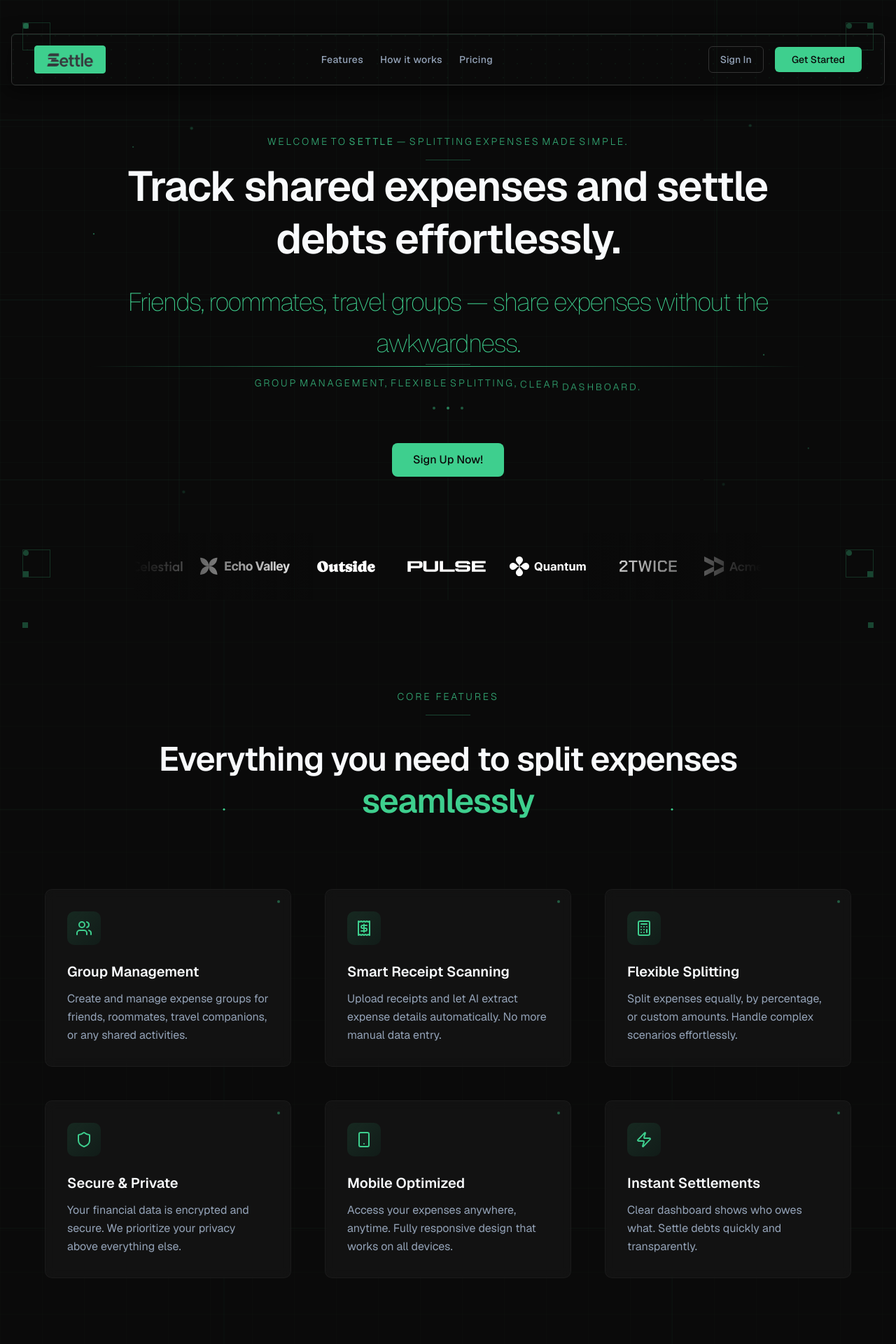
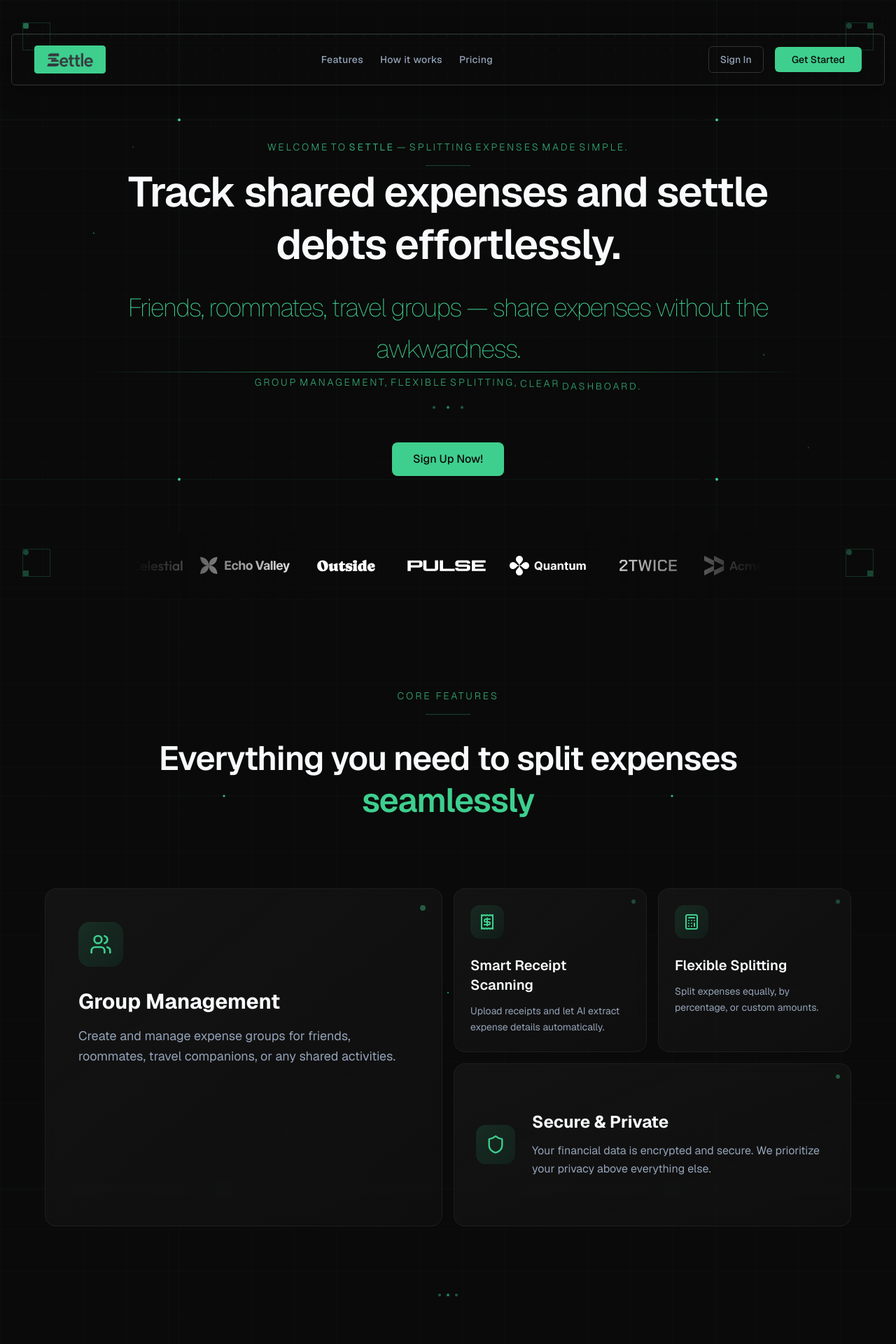
Before and after one commit to Namann-14/settle, a Next.js app: page / in a window 1280 px wide. Shown: the top 1920 px of the page at 70% size. Built offline with nearby package versions, Linux system fonts and the light colour scheme.

Commit message:
refactor: remove unused corner elements from multiple sections for cleaner code

```diff
--- a/src/app/globals.css
+++ b/src/app/globals.css
@@ -195,7 +195,7 @@
 .detail-dot {
   fill: #3ecf8e;
   opacity: 0;
-  animation: pulse-glow 3s ease-in-out infinite;
+  /* animation: pulse-glow 3s ease-in-out infinite; */
 }
 
 .corner-element {
--- a/src/components/mvpblocks/features-section.tsx
+++ b/src/components/mvpblocks/features-section.tsx
@@ -75,8 +75,8 @@ export default function FeaturesSection() {
         <rect width="100%" height="100%" fill="url(#features-grid)" />
         <line x1="0" y1="25%" x2="100%" y2="25%" className="features-grid-line" stroke="rgba(62,207,142,0.1)" strokeWidth="0.5" />
         <line x1="0" y1="75%" x2="100%" y2="75%" className="features-grid-line" stroke="rgba(62,207,142,0.1)" strokeWidth="0.5" />
-        <line x1="25%" y1="0" x2="25%" y2="100%" className="features-grid-line" stroke="rgba(62,207,142,0.1)" strokeWidth="0.5" />
-        <line x1="75%" y1="0" x2="75%" y2="100%" className="features-grid-line" stroke="rgba(62,207,142,0.1)" strokeWidth="0.5" />
+        <line x1="20%" y1="0" x2="20%" y2="100%" className="features-grid-line" stroke="rgba(62,207,142,0.1)" strokeWidth="0.5" />
+        <line x1="80%" y1="0" x2="80%" y2="100%" className="features-grid-line" stroke="rgba(62,207,142,0.1)" strokeWidth="0.5" />
 
         {/* Detail dots */}
         <circle cx="25%" cy="25%" r="1.5" className="features-detail-dot" fill={colors[200]} />
@@ -85,32 +85,6 @@ export default function FeaturesSection() {
         <circle cx="75%" cy="75%" r="1.5" className="features-detail-dot" fill={colors[200]} />
         <circle cx="50%" cy="50%" r="1" className="features-detail-dot" fill={colors[300]} />
       </svg>
-
-      {/* Corner elements */}
-      <div className="absolute top-8 left-8">
-        <div
-          className="w-2 h-2 opacity-30"
-          style={{ background: colors[200] }}
-        ></div>
-      </div>
-      <div className="absolute top-8 right-8">
-        <div
-          className="w-2 h-2 opacity-30"
-          style={{ background: colors[200] }}
-        ></div>
-      </div>
-      <div className="absolute bottom-8 left-8">
-        <div
-          className="w-2 h-2 opacity-30"
-          style={{ background: colors[200] }}
-        ></div>
-      </div>
-      <div className="absolute bottom-8 right-8">
-        <div
-          className="w-2 h-2 opacity-30"
-          style={{ background: colors[200] }}
-        ></div>
-      </div>
 
       <div className="relative z-10 px-8 md:px-16 max-w-7xl mx-auto">
         {/* Section Header */}
@@ -129,54 +103,115 @@ export default function FeaturesSection() {
           </h3>
         </div>
 
-        {/* Features Grid */}
-        <div className="grid grid-cols-1 md:grid-cols-2 lg:grid-cols-3 gap-8 md:gap-12">
-          {features.map((feature, index) => {
-            const IconComponent = feature.icon;
-            return (
+        {/* Bento Grid */}
+        <div className="grid grid-cols-1 sm:grid-cols-2 md:grid-cols-3 lg:grid-cols-4 gap-4 auto-rows-fr">
+          {/* Group Management - Large Card */}
+          <div className="group relative col-span-1 sm:col-span-2 lg:col-span-2 lg:row-span-2 overflow-hidden">
+            <div className="absolute inset-0 bg-gradient-to-br from-card/60 to-card/30 backdrop-blur-sm rounded-2xl border border-border/40 transition-all duration-500 group-hover:border-primary/60 group-hover:shadow-[0_0_40px_rgba(62,207,142,0.2)]"></div>
+            <div className="absolute inset-0 bg-gradient-to-r from-transparent via-primary/5 to-transparent opacity-0 group-hover:opacity-100 -translate-x-full group-hover:translate-x-full transition-all duration-1000"></div>
+            <div className="relative p-8 lg:p-12 h-full flex flex-col justify-between min-h-[280px] z-10">
+              <div>
+                <div className="mb-8">
                   <div
-                key={index}
-                className="feature-card group relative"
+                    className="w-16 h-16 rounded-2xl flex items-center justify-center transition-transform duration-300 group-hover:scale-110"
+                    style={{ background: `linear-gradient(135deg, ${colors[200]}25, ${colors[300]}15)` }}
                   >
-                {/* Card Background */}
-                <div className="absolute inset-0 bg-card/50 backdrop-blur-sm border border-border/30 rounded-lg"></div>
-
-                {/* Card Content */}
-                <div className="relative p-8 h-full flex flex-col">
-                  {/* Icon */}
-                  <div className="mb-6">
-                    <div
-                      className="feature-icon w-12 h-12 rounded-lg flex items-center justify-center"
-                      style={{ background: `linear-gradient(135deg, ${colors[200]}20, ${colors[300]}10)` }}
-                    >
-                      <IconComponent
-                        size={24}
-                        className="text-primary"
-                      />
+                    <Users size={32} className="text-primary" />
+                  </div>
+                </div>
+                <h4 className="text-2xl lg:text-3xl font-bold text-foreground mb-4 group-hover:text-primary transition-colors duration-300">
+                  Group Management
+                </h4>
+                <p className="text-muted-foreground text-lg leading-relaxed">
+                  Create and manage expense groups for friends, roommates, travel companions, or any shared activities.
+                </p>
+              </div>
+              <div className="absolute top-6 right-6">
+                <div className="w-2 h-2 rounded-full bg-primary/40 group-hover:bg-primary transition-colors duration-300"></div>
+              </div>
             </div>
           </div>
 
-                  {/* Text Content */}
-                  <div className="feature-text flex-1">
+          {/* Smart Receipt Scanning */}
+          <div className="group relative overflow-hidden">
+            <div className="absolute inset-0 bg-gradient-to-br from-card/60 to-card/30 backdrop-blur-sm rounded-2xl border border-border/40 transition-all duration-500 group-hover:border-primary/60 group-hover:shadow-[0_0_25px_rgba(62,207,142,0.15)]"></div>
+            <div className="absolute inset-0 bg-gradient-to-r from-transparent via-primary/5 to-transparent opacity-0 group-hover:opacity-100 -translate-x-full group-hover:translate-x-full transition-all duration-800"></div>
+            <div className="relative p-6 h-full flex flex-col min-h-[200px] z-10">
+              <div className="mb-6">
+                <div
+                  className="w-12 h-12 rounded-xl flex items-center justify-center transition-transform duration-300 group-hover:scale-110"
+                  style={{ background: `linear-gradient(135deg, ${colors[200]}20, ${colors[300]}10)` }}
+                >
+                  <Receipt size={24} className="text-primary" />
+                </div>
+              </div>
+              <div className="flex-1">
                 <h4 className="text-xl font-semibold text-foreground mb-3 group-hover:text-primary transition-colors duration-300">
-                      {feature.title}
+                  Smart Receipt Scanning
                 </h4>
-                    <p className="text-muted-foreground leading-relaxed">
-                      {feature.description}
+                <p className="text-muted-foreground text-sm leading-relaxed">
+                  Upload receipts and let AI extract expense details automatically.
                 </p>
               </div>
-
-                  {/* Decorative dot */}
               <div className="absolute top-4 right-4">
-                    <div
-                      className="w-1 h-1 rounded-full opacity-40"
-                      style={{ background: colors[200] }}
-                    ></div>
+                <div className="w-1.5 h-1.5 rounded-full bg-primary/30 group-hover:bg-primary/60 transition-colors duration-300"></div>
               </div>
             </div>
           </div>
-            );
-          })}
+
+          {/* Flexible Splitting */}
+          <div className="group relative overflow-hidden">
+            <div className="absolute inset-0 bg-gradient-to-br from-card/60 to-card/30 backdrop-blur-sm rounded-2xl border border-border/40 transition-all duration-500 group-hover:border-primary/60 group-hover:shadow-[0_0_25px_rgba(62,207,142,0.15)]"></div>
+            <div className="absolute inset-0 bg-gradient-to-r from-transparent via-primary/5 to-transparent opacity-0 group-hover:opacity-100 -translate-x-full group-hover:translate-x-full transition-all duration-800"></div>
+            <div className="relative p-6 h-full flex flex-col min-h-[200px] z-10">
+              <div className="mb-6">
+                <div
+                  className="w-12 h-12 rounded-xl flex items-center justify-center transition-transform duration-300 group-hover:scale-110"
+                  style={{ background: `linear-gradient(135deg, ${colors[200]}20, ${colors[300]}10)` }}
+                >
+                  <Calculator size={24} className="text-primary" />
+                </div>
+              </div>
+              <div className="flex-1">
+                <h4 className="text-xl font-semibold text-foreground mb-3 group-hover:text-primary transition-colors duration-300">
+                  Flexible Splitting
+                </h4>
+                <p className="text-muted-foreground text-sm leading-relaxed">
+                  Split expenses equally, by percentage, or custom amounts.
+                </p>
+              </div>
+              <div className="absolute top-4 right-4">
+                <div className="w-1.5 h-1.5 rounded-full bg-primary/30 group-hover:bg-primary/60 transition-colors duration-300"></div>
+              </div>
+            </div>
+          </div>
+
+          {/* Secure & Private - Wide Card */}
+          <div className="group relative col-span-1 sm:col-span-2 md:col-span-3 lg:col-span-2 overflow-hidden">
+            <div className="absolute inset-0 bg-gradient-to-br from-card/60 to-card/30 backdrop-blur-sm rounded-2xl border border-border/40 transition-all duration-500 group-hover:border-primary/60 group-hover:shadow-[0_0_30px_rgba(62,207,142,0.18)]"></div>
+            <div className="absolute inset-0 bg-gradient-to-r from-transparent via-primary/5 to-transparent opacity-0 group-hover:opacity-100 -translate-x-full group-hover:translate-x-full transition-all duration-900"></div>
+            <div className="relative p-6 lg:p-8 h-full flex items-center min-h-[180px] z-10">
+              <div className="flex items-center space-x-6 w-full">
+                <div
+                  className="w-14 h-14 rounded-xl flex items-center justify-center transition-transform duration-300 group-hover:scale-110 flex-shrink-0"
+                  style={{ background: `linear-gradient(135deg, ${colors[200]}25, ${colors[300]}15)` }}
+                >
+                  <Shield size={28} className="text-primary" />
+                </div>
+                <div className="flex-1">
+                  <h4 className="text-xl lg:text-2xl font-bold text-foreground mb-3 group-hover:text-primary transition-colors duration-300">
+                    Secure & Private
+                  </h4>
+                  <p className="text-muted-foreground leading-relaxed">
+                    Your financial data is encrypted and secure. We prioritize your privacy above everything else.
+                  </p>
+                </div>
+              </div>
+              <div className="absolute top-4 right-4">
+                <div className="w-1.5 h-1.5 rounded-full bg-primary/40 group-hover:bg-primary transition-colors duration-300"></div>
+              </div>
+            </div>
+          </div>
         </div>
 
         {/* Bottom decorative line */}
@@ -197,14 +232,6 @@ export default function FeaturesSection() {
           </div>
         </div>
       </div>
-
-      {/* Mouse gradient effect */}
-      <div
-        className="absolute pointer-events-none w-96 h-96 rounded-full blur-3xl transition-all duration-500 ease-out opacity-0"
-        style={{
-          background: `radial-gradient(circle, ${colors[500]}08 0%, transparent 100%)`,
-        }}
-      ></div>
     </div>
   );
 }
--- a/src/components/mvpblocks/minimal-hero.tsx
+++ b/src/components/mvpblocks/minimal-hero.tsx
@@ -101,17 +101,6 @@ export default function MinimalHero() {
         opacity: 1,
         ease: "back.out(2.5)"
       }, index * 0.1 + 3);
-
-      // Add floating animation to dots
-      gsap.to(dot, {
-        duration: 3 + index * 0.5,
-        y: "random(-2, 2)",
-        rotation: "random(-15, 15)",
-        repeat: -1,
-        yoyo: true,
-        ease: "sine.inOut",
-        delay: 4 + index * 0.2
-      });
     });
 
     // Animate corner elements
@@ -256,27 +245,11 @@ export default function MinimalHero() {
         <line x1="0" y1="80%" x2="100%" y2="80%" className="grid-line" style={{ animationDelay: "1s" }} />
         <line x1="20%" y1="0" x2="20%" y2="100%" className="grid-line" style={{ animationDelay: "1.5s" }} />
         <line x1="80%" y1="0" x2="80%" y2="100%" className="grid-line" style={{ animationDelay: "2s" }} />
-        <line
-          x1="50%"
-          y1="0"
-          x2="50%"
-          y2="100%"
-          className="grid-line"
-          style={{ animationDelay: "2.5s", opacity: 0.05 }}
-        />
-        <line
-          x1="0"
-          y1="50%"
-          x2="100%"
-          y2="50%"
-          className="grid-line"
-          style={{ animationDelay: "3s", opacity: 0.05 }}
-        />
-        <circle cx="20%" cy="20%" r="2" className="detail-dot" style={{ animationDelay: "3s" }} />
-        <circle cx="80%" cy="20%" r="2" className="detail-dot" style={{ animationDelay: "3.2s" }} />
-        <circle cx="20%" cy="80%" r="2" className="detail-dot" style={{ animationDelay: "3.4s" }} />
-        <circle cx="80%" cy="80%" r="2" className="detail-dot" style={{ animationDelay: "3.6s" }} />
-        <circle cx="50%" cy="50%" r="1.5" className="detail-dot" style={{ animationDelay: "4s" }} />
+        {/* Dots at line intersections */}
+        <circle cx="20%" cy="20%" r="2" className="detail-dot" style={{ animationDelay: "3s" }} fill={colors[200]} />
+        <circle cx="80%" cy="20%" r="2" className="detail-dot" style={{ animationDelay: "3.2s" }} fill={colors[200]} />
+        <circle cx="20%" cy="80%" r="2" className="detail-dot" style={{ animationDelay: "3.4s" }} fill={colors[200]} />
+        <circle cx="80%" cy="80%" r="2" className="detail-dot" style={{ animationDelay: "3.6s" }} fill={colors[200]} />
       </svg>
 
       {/* Corner elements */}
@@ -293,10 +266,10 @@ export default function MinimalHero() {
         ></div>
       </div>
       <div className="corner-element bottom-8 left-8" style={{ animationDelay: "4.4s" }}>
-      <div
-        className="absolute bottom-0 left-0 w-2 h-2 opacity-30"
-        style={{ background: colors[200] }}
-      ></div>
+        <div
+          className="absolute bottom-0 left-0 w-2 h-2 opacity-30"
+          style={{ background: colors[200] }}
+        ></div>
       </div>
       <div className="corner-element bottom-8 right-8" style={{ animationDelay: "4.6s" }}>
         <div
@@ -313,7 +286,7 @@ export default function MinimalHero() {
 
       <div className="relative z-10 flex flex-col justify-between items-center px-8 py-12 md:px-16 md:py-28">
         {/* Top tagline */}
-        <div className="text-center mt-20">
+        <div className="text-center mt-22">
           <h2
             className="text-xs md:text-sm font-mono font-light uppercase tracking-[0.2em] opacity-80 text-primary"
           >
@@ -427,10 +400,10 @@ export default function MinimalHero() {
         </div>
 
         {/* Bottom tagline */}
-        <div className="text-center">
-          <div
+        <div className="text-center mt-2">
+          {/* <div
             className="mb-4 w-16 h-px opacity-30 bg-primary mx-auto"
-          ></div>
+          ></div> */}
           <h2
             className="text-xs md:text-sm font-mono font-light uppercase tracking-[0.2em] opacity-80 text-primary"
           >
@@ -477,14 +450,6 @@ export default function MinimalHero() {
         </div>
       </div>
       <Example />
-      <div
-        id="mouse-gradient"
-        ref={gradientRef}
-        className="fixed pointer-events-none w-96 h-96 rounded-full blur-3xl transition-all duration-500 ease-out opacity-0"
-        style={{
-          background: `radial-gradient(circle, ${colors[500]}0D 0%, transparent 100%)`,
-        }}
-      ></div>
     </div>
   );
 }
```
Also changed, not shown: src/components/floating-navbar.tsx (+88 -88 lines), src/components/mvpblocks/how-it-works.tsx (+0 -14 lines), src/components/mvpblocks/pricing-section.tsx (+0 -14 lines), src/components/mvpblocks/value-proposition.tsx (+0 -14 lines). Lines whose indentation alone changed are shown as unchanged.
